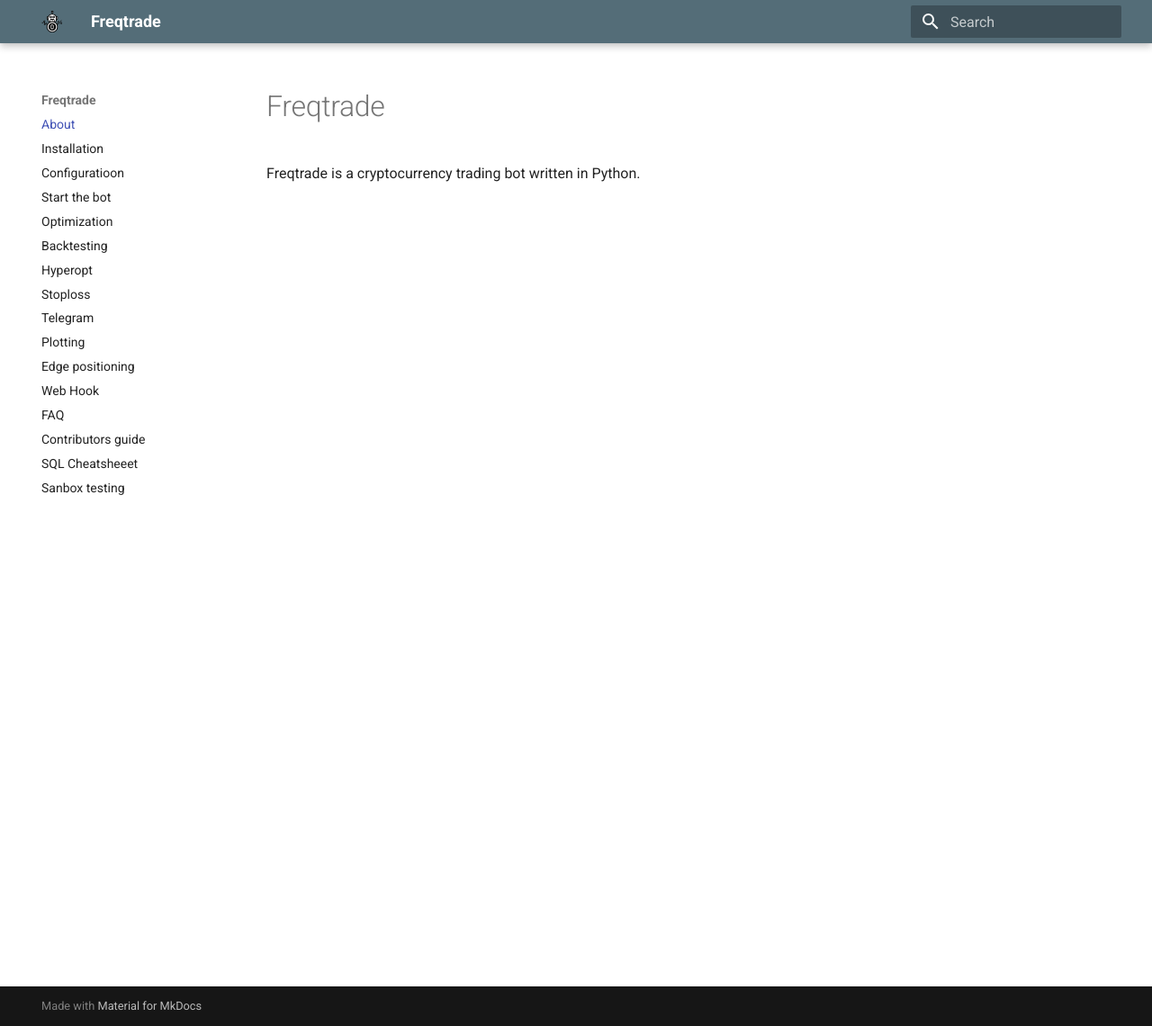
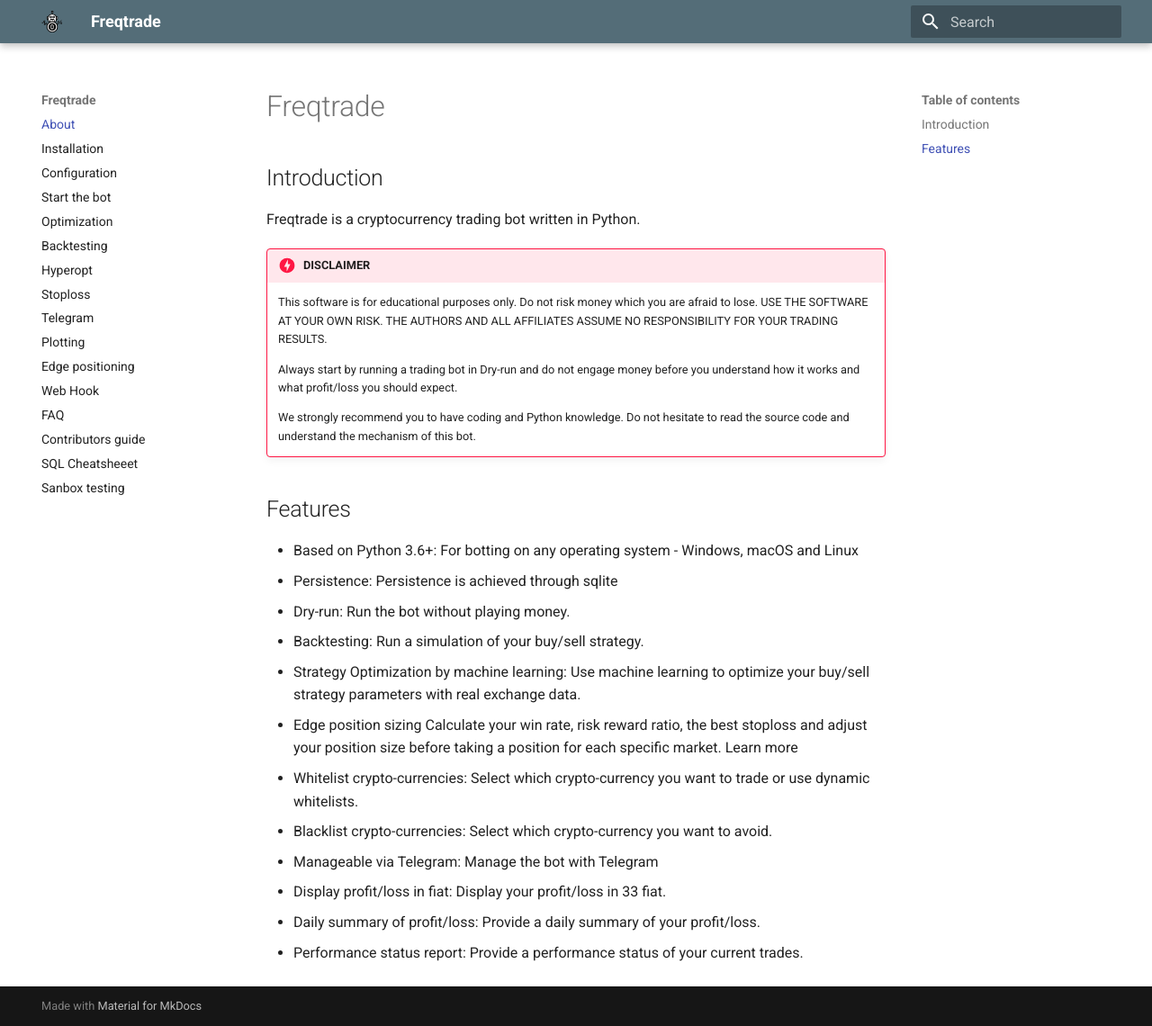
Before and after one commit to jacksonmori755/Crypto-trading-bot, an MkDocs documentation site: the page built from docs/about.md, in a window 1280 px wide and 1140 px high. Shown: the whole window at 90% size. Built offline with MkDocs 1.6.1 and Material for MkDocs 9.7.7, drawn with Linux system fonts in a browser that asks for light colours.

Commit message:
about document enriched

```diff
--- a/docs/about.md
+++ b/docs/about.md
@@ -1,2 +1,25 @@
 # Freqtrade
+## Introduction
 Freqtrade is a cryptocurrency trading bot written in Python.
+
+!!! Danger "DISCLAIMER"
+    This software is for educational purposes only. Do not risk money which you are afraid to lose. USE THE SOFTWARE AT YOUR OWN RISK. THE AUTHORS AND ALL AFFILIATES ASSUME NO RESPONSIBILITY FOR YOUR TRADING RESULTS.
+
+    Always start by running a trading bot in Dry-run and do not engage money before you understand how it works and what profit/loss you should expect.
+
+    We strongly recommend you to have coding and Python knowledge. Do not hesitate to read the source code and understand the mechanism of this bot.
+
+
+## Features
+ - Based on Python 3.6+: For botting on any operating system - Windows, macOS and Linux
+ - Persistence: Persistence is achieved through sqlite
+ - Dry-run: Run the bot without playing money.
+ - Backtesting: Run a simulation of your buy/sell strategy.
+ - Strategy Optimization by machine learning: Use machine learning to optimize your buy/sell strategy parameters with real exchange data.
+ - Edge position sizing Calculate your win rate, risk reward ratio, the best stoploss and adjust your position size before taking a position for each specific market. Learn more
+ - Whitelist crypto-currencies: Select which crypto-currency you want to trade or use dynamic whitelists.
+ - Blacklist crypto-currencies: Select which crypto-currency you want to avoid.
+ - Manageable via Telegram: Manage the bot with Telegram
+ - Display profit/loss in fiat: Display your profit/loss in 33 fiat.
+ - Daily summary of profit/loss: Provide a daily summary of your profit/loss.
+ - Performance status report: Provide a performance status of your current trades.
--- a/mkdocs.yml
+++ b/mkdocs.yml
@@ -2,7 +2,7 @@ site_name: Freqtrade
 nav:
     - About: about.md
     - Installation: pre-requisite.md
-    - Configuratioon: configuration.md
+    - Configuration: configuration.md
     - Start the bot: bot-usage.md
     - Optimization: bot-optimization.md
     - Backtesting: backtesting.md
```
